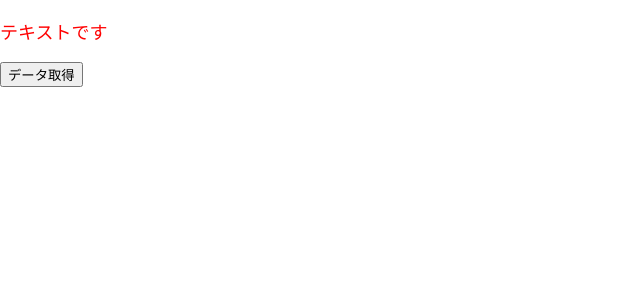
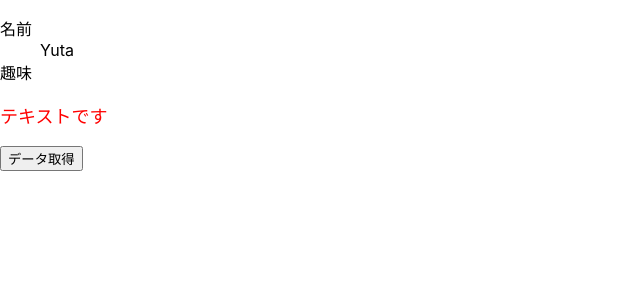
Before and after one commit to Bear27kuma/udemy-react-advanced-ts, a React (Create React App) app in the folder react-ts/: page / in a window 1280 px wide. Shown: the top 300 px of the page, without its empty margins (0-640 px from the left). Built offline with nearby package versions, Linux system fonts and the light colour scheme.

Commit message:
オプショナルチェイニングでnull安全なコードを書く

```diff
--- a/react-ts/src/App.tsx
+++ b/react-ts/src/App.tsx
@@ -3,6 +3,13 @@
 import { Todo } from './Todo';
 import { TodoType } from './types/todo';
 import { Text } from './Text';
+import { UserProfile } from './UserProfile';
+import { User } from './types/user';
+
+const user: User = {
+  name: 'Yuta',
+  // hobbies: ['映画', 'ゲーム']
+};
 
 function App() {
   // 型を指定する
@@ -15,6 +22,7 @@
   };
   return (
     <div className="App">
+      <UserProfile user={user} />
       <Text color="red" fontSize="18px" />
       <button onClick={onClickFetchData}>データ取得</button>
       {todoList.map((todo) => (
--- /dev/null
+++ b/react-ts/src/UserProfile.tsx
@@ -0,0 +1,18 @@
+import { FC } from 'react';
+import { User } from './types/user';
+
+type Props = {
+  user: User;
+};
+
+export const UserProfile: FC<Props> = (props) => {
+  const { user } = props;
+  return (
+    <dl>
+      <dt>名前</dt>
+      <dd>{user.name}</dd>
+      <dt>趣味</dt>
+      <dd>{user.hobbies?.join(' / ')}</dd>
+    </dl>
+  );
+};
--- /dev/null
+++ b/react-ts/src/types/user.ts
@@ -0,0 +1,4 @@
+export type User = {
+  name: string;
+  hobbies?: Array<string>;
+};
```
